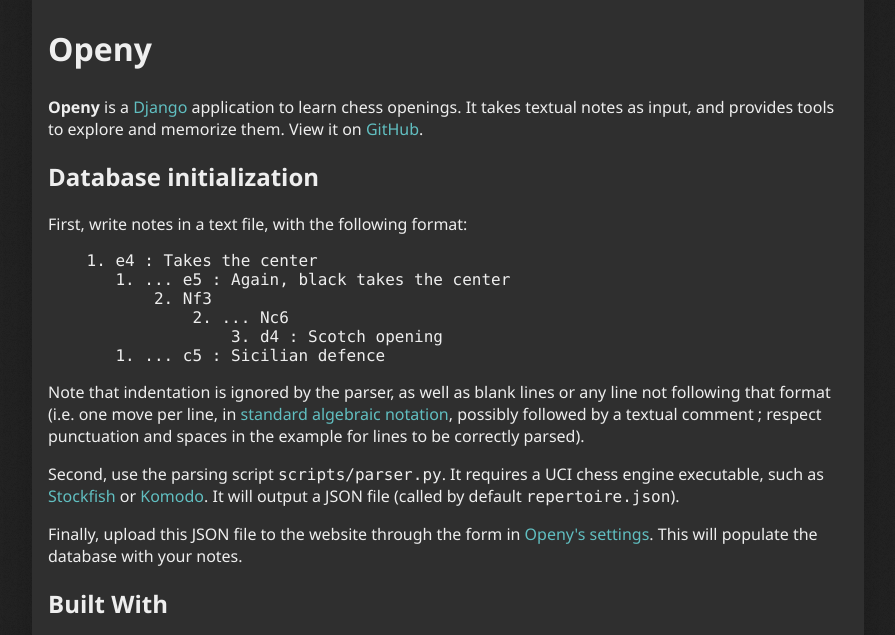
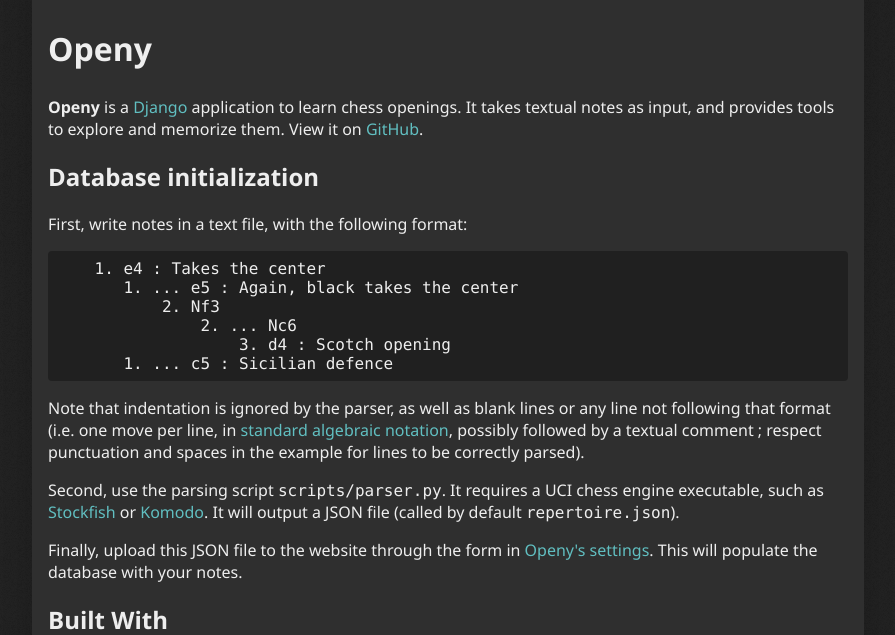
Before and after one commit to ychalier/openy, a Django app: template openy/templates/openy/home.html in a window 1280 px wide. Shown: the part 38-673 px from the top of the page, without its empty margins (192-1087 px from the left). Run offline with Django 3.2, Linux system fonts and the light colour scheme; the template is opened without the code that fills it, so the values that code supplies are empty.

Commit message:
Fixed pre overflow on homepage

```diff
--- a/openy/static/openy/css/base.css
+++ b/openy/static/openy/css/base.css
@@ -74,3 +74,11 @@
 code, pre {
     font-family: Consolas, monospace;
 }
+
+pre {
+    background: #202020;
+    overflow-x: auto;
+    padding: 8px;
+    word-break: normal;
+    border-radius: 4px;
+}
```
